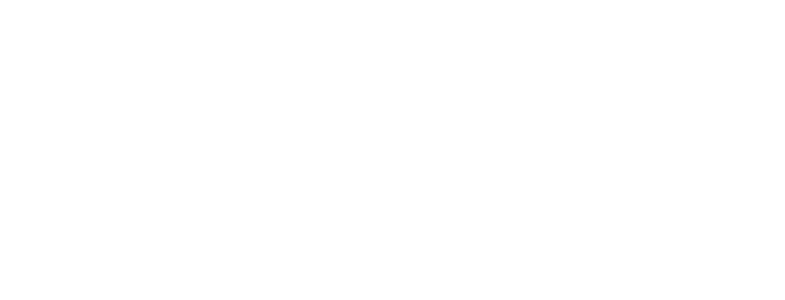
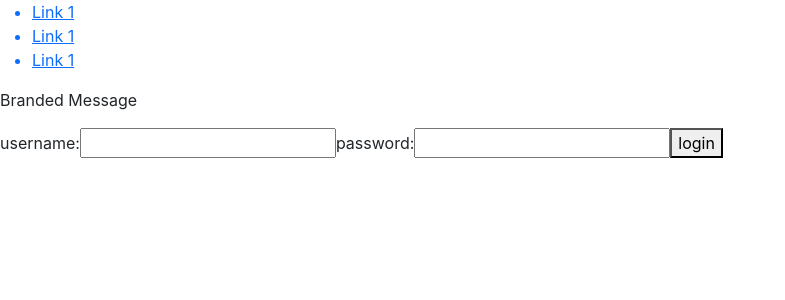
Before and after one commit to cmokbel1/react-for-fun, a React (Create React App) app: page / in a window 1280 px wide. Shown: the top 300 px of the page, without its empty margins (0-785 px from the left). Built offline with nearby package versions, Linux system fonts and the light colour scheme.

Commit message:
navbar boilerplate

```diff
--- a/public/index.html
+++ b/public/index.html
@@ -15,6 +15,9 @@
       user's mobile device or desktop. See https://developers.google.com/web/fundamentals/web-app-manifest/
     -->
     <link rel="manifest" href="%PUBLIC_URL%/manifest.json" />
+    <link href="https://cdn.jsdelivr.net/npm/bootstrap@5.1.3/dist/css/bootstrap.min.css" rel="stylesheet"
+      integrity="sha384-1BmE4kWBq78iYhFldvKuhfTAU6auU8tT94WrHftjDbrCEXSU1oBoqyl2QvZ6jIW3" crossorigin="anonymous">
+
     <!--
       Notice the use of %PUBLIC_URL% in the tags above.
       It will be replaced with the URL of the `public` folder during the build.
@@ -39,5 +42,7 @@
       To begin the development, run `npm start` or `yarn start`.
       To create a production bundle, use `npm run build` or `yarn build`.
     -->
+    <script src="https://cdn.jsdelivr.net/npm/bootstrap@5.1.3/dist/js/bootstrap.bundle.min.js"
+      integrity="sha384-ka7Sk0Gln4gmtz2MlQnikT1wXgYsOg+OMhuP+IlRH9sENBO0LRn5q+8nbTov4+1p" crossorigin="anonymous"></script>
   </body>
 </html>
--- a/src/App.js
+++ b/src/App.js
@@ -1,10 +1,9 @@
-
+import { Navigation } from '../src/components'
 import './App.css';
 
 function App() {
   return (
-    <div className="App">
-    </div>
+    <Navigation/>
   );
 }
 
--- /dev/null
+++ b/src/components/index.js
@@ -0,0 +1 @@
+export {Navigation} from './navigation'
--- /dev/null
+++ b/src/components/navigation/index.js
@@ -0,0 +1 @@
+export { default as Navigation } from './navigation'
--- /dev/null
+++ b/src/components/navigation/navigation.js
@@ -0,0 +1,22 @@
+import { render } from '@testing-library/react';
+import React from 'react';
+
+const Navigation = () => {
+ return (
+   <nav>
+     <ul>
+       <a href="/"><li>Link 1</li></a>
+       <a href="/"><li>Link 1</li></a>
+       <a href="/"><li>Link 1</li></a>
+     </ul>
+     <p>Branded Message</p>
+     <label htmlFor="lUsername">username:</label>
+      <input type="text" id="lUsername" required></input>
+      <label htmlFor="lPassword">password:</label>
+      <input type="password" id="lPassword" required></input>
+      <button type="submit">login</button>
+   </nav>
+ )
+}
+
+export default Navigation
```
